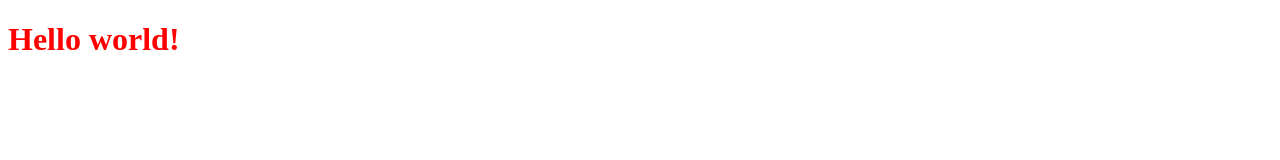
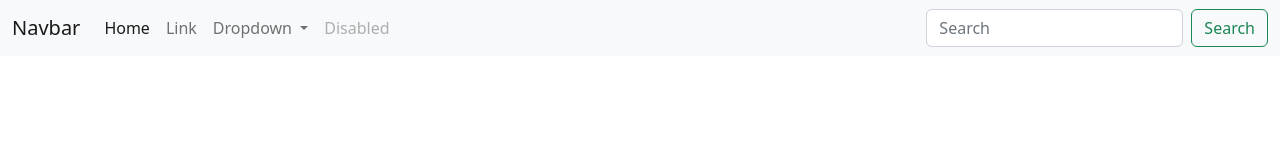
Before and after one commit to Ousman37/css-framework-CA, a website: page index.html in a window 1280 px wide. Drawn offline with nearby package versions, Linux system fonts and the light colour scheme.

Commit message:
adding mark up

```diff
--- a/index.html
+++ b/index.html
@@ -8,6 +8,47 @@
   <link rel="stylesheet" href="/dist/css/index.css">
 </head>
 <body>
-  <h1>Hello world!</h1>
+  <nav class="navbar navbar-expand-lg bg-light">
+    <div class="container-fluid">
+      <a class="navbar-brand" href="#">Navbar</a>
+      <button class="navbar-toggler" type="button" data-bs-toggle="collapse" data-bs-target="#navbarSupportedContent"
+        aria-controls="navbarSupportedContent" aria-expanded="false" aria-label="Toggle navigation">
+        <span class="navbar-toggler-icon"></span>
+      </button>
+      <div class="collapse navbar-collapse" id="navbarSupportedContent">
+        <ul class="navbar-nav me-auto mb-2 mb-lg-0">
+          <li class="nav-item">
+            <a class="nav-link active" aria-current="page" href="#">Home</a>
+          </li>
+          <li class="nav-item">
+            <a class="nav-link" href="#">Link</a>
+          </li>
+          <li class="nav-item dropdown">
+            <a class="nav-link dropdown-toggle" href="#" role="button" data-bs-toggle="dropdown" aria-expanded="false">
+              Dropdown
+            </a>
+            <ul class="dropdown-menu">
+              <li><a class="dropdown-item" href="#">Action</a></li>
+              <li><a class="dropdown-item" href="#">Another action</a></li>
+              <li>
+                <hr class="dropdown-divider">
+              </li>
+              <li><a class="dropdown-item" href="#">Something else here</a></li>
+            </ul>
+          </li>
+          <li class="nav-item">
+            <a class="nav-link disabled">Disabled</a>
+          </li>
+        </ul>
+        <form class="d-flex" role="search">
+          <input class="form-control me-2" type="search" placeholder="Search" aria-label="Search">
+          <button class="btn btn-outline-success" type="submit">Search</button>
+        </form>
+      </div>
+    </div>
+  </nav>
+
+
+  <script src="/node_modules/bootstrap/dist/js/bootstrap.bundle.min.js"></script>
 </body>
 </html>
--- a/src/scss/index.scss
+++ b/src/scss/index.scss
@@ -1,15 +1 @@
-$blue: blue;
-
-
-.test{
-  display: none;
-
-  &-button{
-    background-color: $blue;
-  }
-}
-
-h1{
-  color: red;
-
-}
+@import "../../node_modules/bootstrap/scss/bootstrap.scss";
```
Also changed, not shown: dist/css/index.css, 1 other file.
